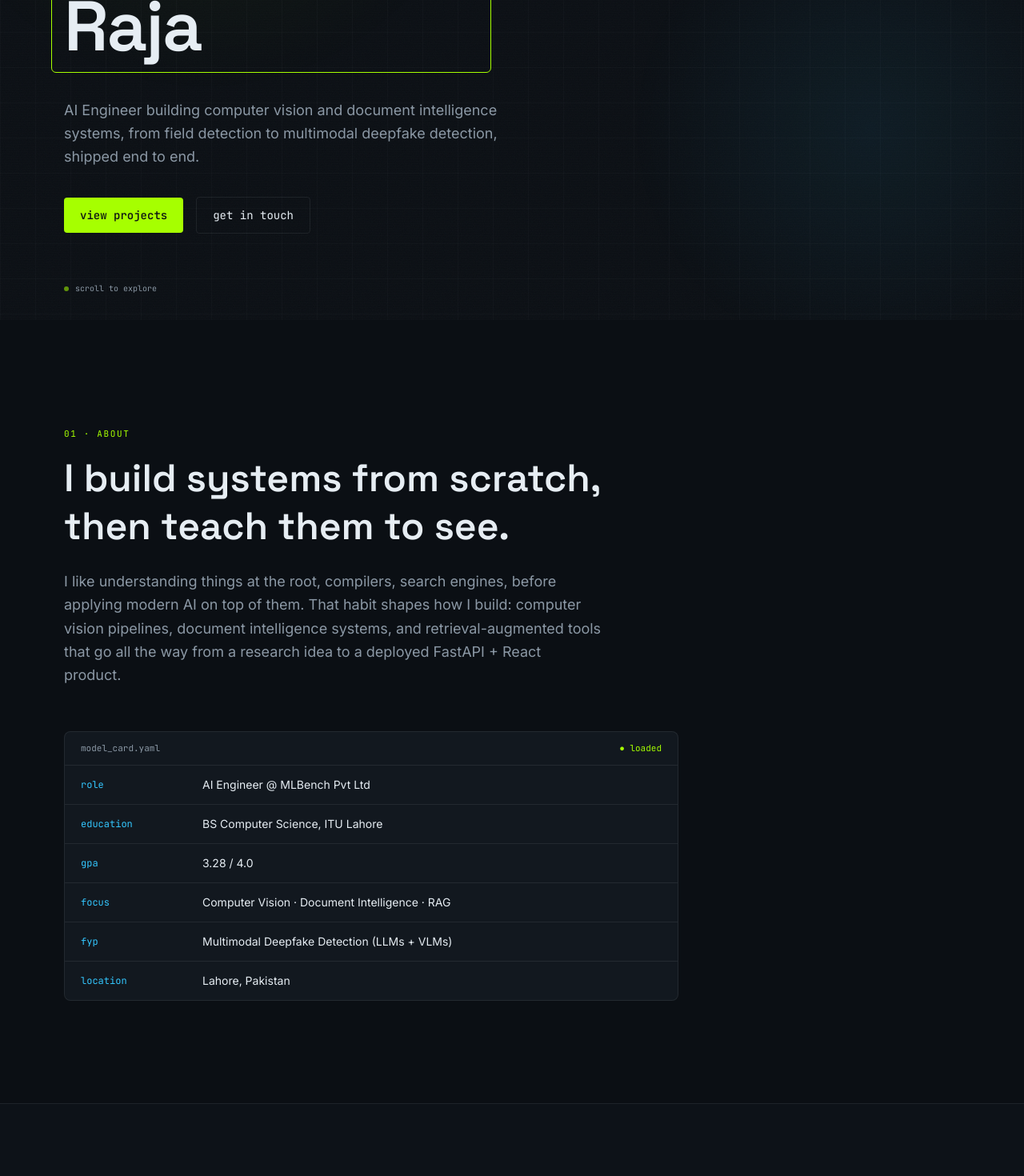
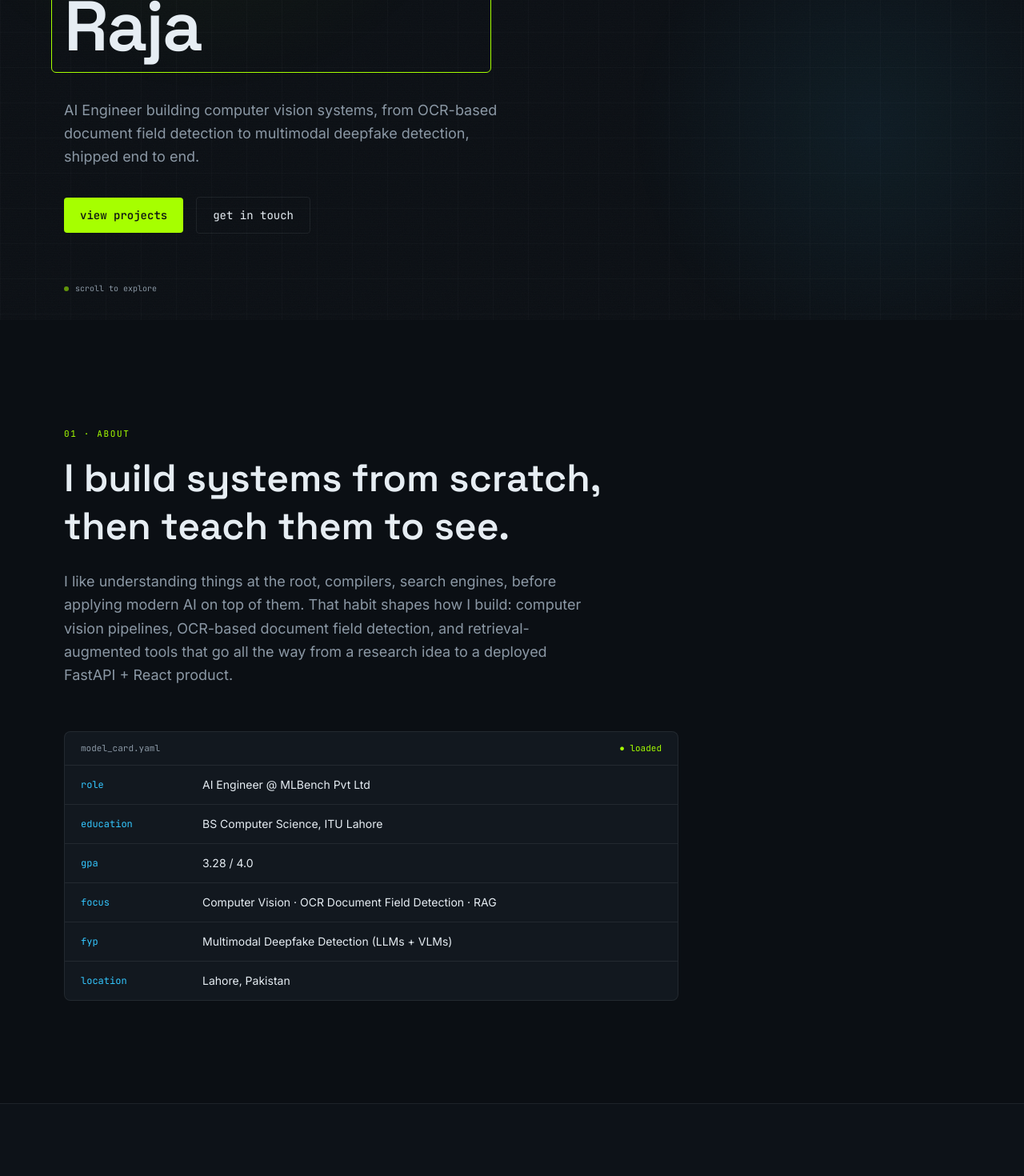
Before and after one commit to HarisMajeed05/portfolio, a React (Vite) app: page / in a window 1280 px wide. Shown: the part 400-1870 px from the top of the page at 80% size. Built offline with nearby package versions, Linux system fonts and the light colour scheme.

Commit message:
fix wording: document intelligence -> ocr document field detection

```diff
--- a/src/components/About.jsx
+++ b/src/components/About.jsx
@@ -4,7 +4,7 @@ const FACTS = [
   { k: "role", v: "AI Engineer @ MLBench Pvt Ltd" },
   { k: "education", v: "BS Computer Science, ITU Lahore" },
   { k: "gpa", v: "3.28 / 4.0" },
-  { k: "focus", v: "Computer Vision · Document Intelligence · RAG" },
+  { k: "focus", v: "Computer Vision · OCR Document Field Detection · RAG" },
   { k: "fyp", v: "Multimodal Deepfake Detection (LLMs + VLMs)" },
   { k: "location", v: "Lahore, Pakistan" },
 ];
@@ -31,9 +31,9 @@ export default function About() {
         <p className="mt-6 text-[var(--muted)] text-base sm:text-lg leading-relaxed max-w-2xl">
           I like understanding things at the root, compilers, search engines,
           before applying modern AI on top of them. That habit shapes how I
-          build: computer vision pipelines, document intelligence systems,
-          and retrieval-augmented tools that go all the way from a research
-          idea to a deployed FastAPI + React product.
+          build: computer vision pipelines, OCR-based document field
+          detection, and retrieval-augmented tools that go all the way
+          from a research idea to a deployed FastAPI + React product.
         </p>
       </motion.div>
 
--- a/src/components/Experience.jsx
+++ b/src/components/Experience.jsx
@@ -6,7 +6,7 @@ const ROLES = [
     title: "AI Engineer",
     org: "MLBench Pvt Ltd",
     time: "Present",
-    desc: "Building computer vision and document intelligence pipelines for production use, from field detection to deployed inference APIs.",
+    desc: "Building computer vision pipelines for production use, including OCR-based document field detection, from research to deployed inference APIs.",
   },
   {
     title: "Teaching Assistant",
--- a/src/components/Hero.jsx
+++ b/src/components/Hero.jsx
@@ -89,8 +89,8 @@ export default function Hero() {
           transition={{ duration: 0.5, delay: 0.3 }}
           className="mt-10 sm:mt-12 max-w-xl text-base sm:text-lg text-[var(--muted)] leading-relaxed"
         >
-          AI Engineer building computer vision and document intelligence
-          systems, from field detection to multimodal deepfake detection,
+          AI Engineer building computer vision systems, from OCR-based
+          document field detection to multimodal deepfake detection,
           shipped end to end.
         </motion.p>
 
```
